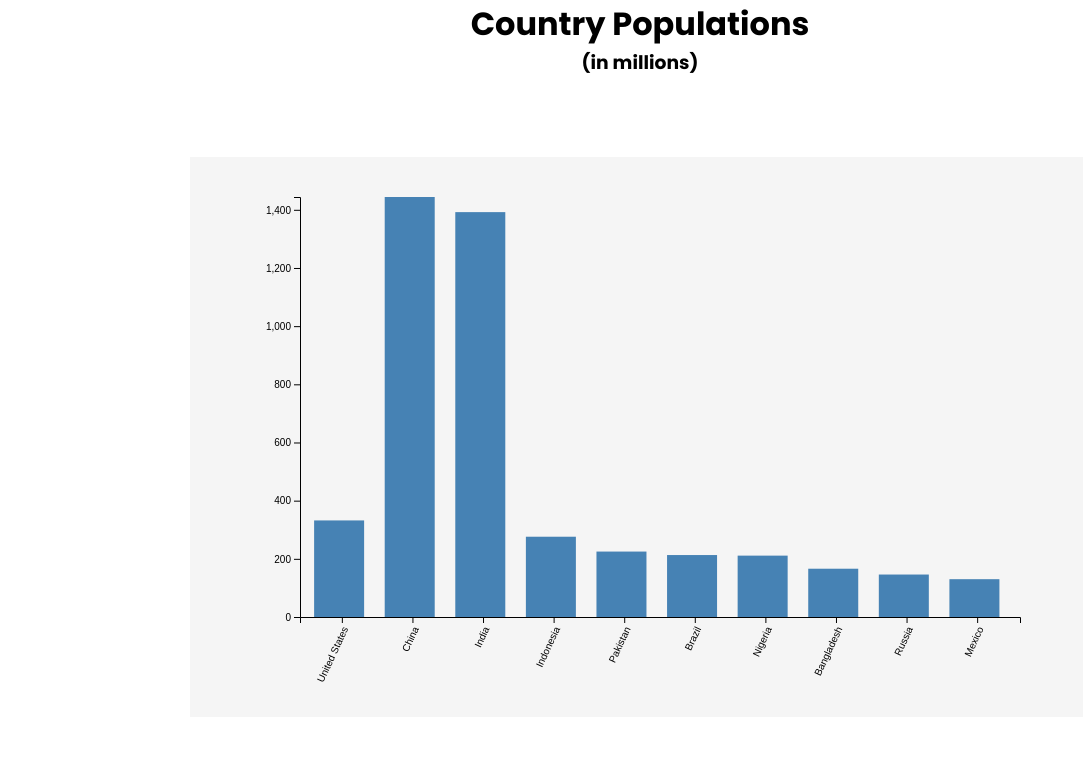
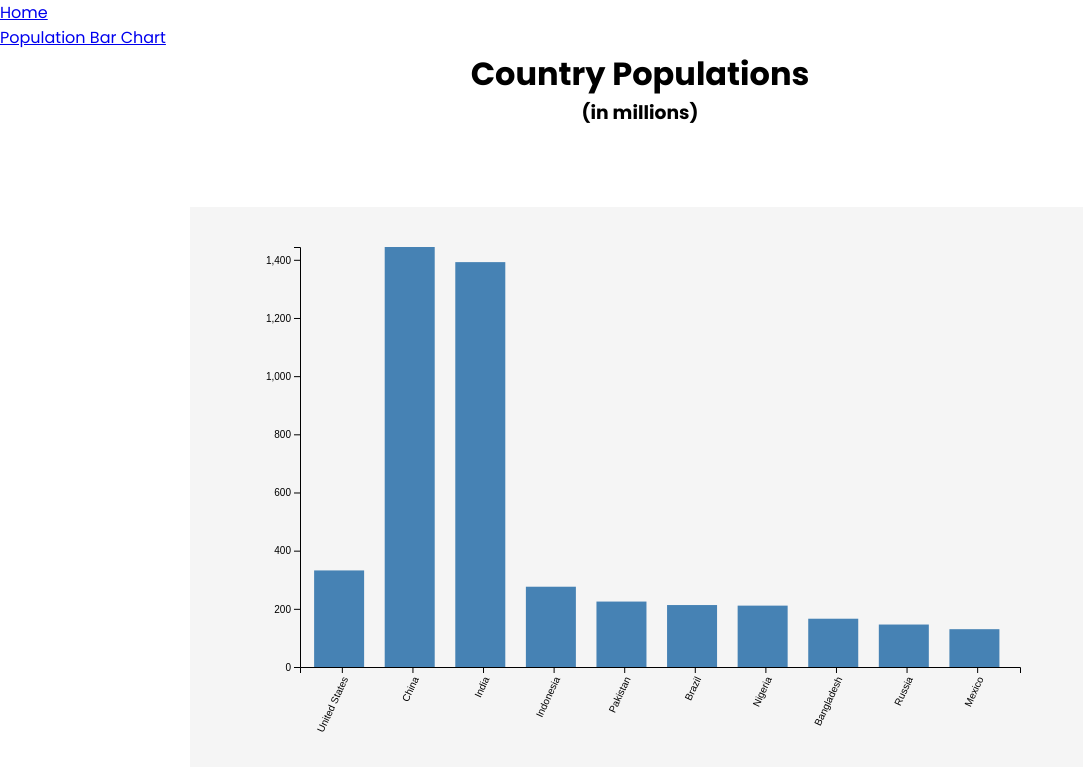
Before and after one commit to Vaseeyy/mywebsite, a plain HTML site: page countrypop.html in a window 1280 px wide. Shown: the whole page, without its empty margins (0-1083 px from the left). Drawn offline with nearby package versions, Linux system fonts and the light colour scheme.

Commit message:
added navigation

```diff
--- a/countrypop.html
+++ b/countrypop.html
@@ -7,6 +7,13 @@
   <title>Country Populations Bar Chart</title>
 </head>
 <body>
+  <nav>
+
+    <ul>
+     <li><a href="./index.html" class="link">Home</a></li>
+     <li><a href="./countrypop.html" class="link">Population Bar Chart</a></li>
+   </ul>
+ </nav>
   <h1>Country Populations</h1>
   <h3>(in millions)</h3>
   <div class="container">
```
Also changed, not shown: index.html (+1 -0 lines).
